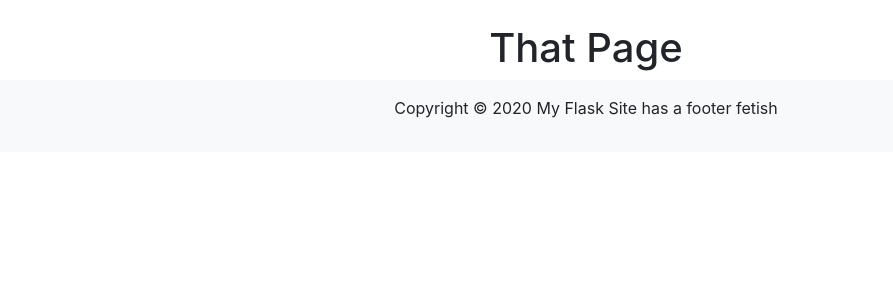
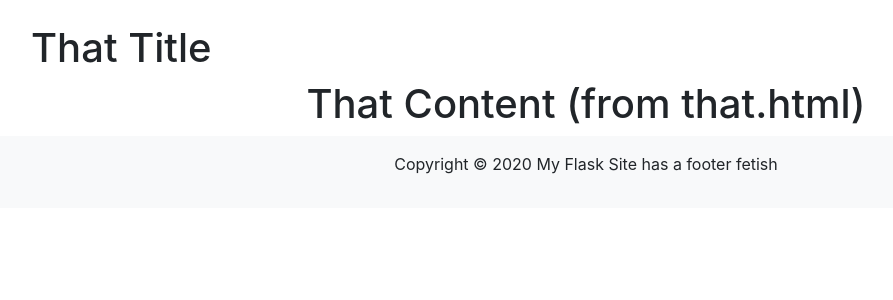
Before and after one commit to pawscanthack/Flask_App_Basic, a Flask app: template templates/that.html in a window 1280 px wide. Shown: the part 56-356 px from the top of the page, without its empty margins (54-947 px from the left). Run offline with Flask 2, Linux system fonts and the light colour scheme; the template is opened without the code that fills it: most values are stand-ins (such as "Sample title", 1, 10 or a date in 2020); some libraries are stand-ins or nearby versions.

Commit message:
Clarifying Content Delivery Mechanisms

```diff
--- a/app.py
+++ b/app.py
@@ -7,7 +7,7 @@ from datetime import datetime
 app = Flask(__name__)
 
 @app.route('/')
-def home():
+def index():
     current_year = datetime.now().year
     return render_template('index.html', current_year=current_year)
 
--- a/templates/base.html
+++ b/templates/base.html
@@ -6,7 +6,7 @@
     <meta charset="UTF-8">
     <meta name="viewport" content="width=device-width, initial-scale=1.0">
     <link rel="stylesheet" href="https://maxcdn.bootstrapcdn.com/bootstrap/4.0.0/css/bootstrap.min.css">
-    <title>Flask Bootstrap App</title>
+    <title>{% block title %} {% endblock %} Flask Bootstrap App</title>
   </head>
   <body>
     <nav class="navbar navbar-expand-lg navbar-light bg-light">
@@ -17,7 +17,7 @@
       <div class="collapse navbar-collapse" id="navbarNav">
         <ul class="navbar-nav">
           <li class="nav-item">
-            <a class="nav-link" href="{{ url_for('home') }}">Home</a>
+            <a class="nav-link" href="{{ url_for('index') }}">Home</a>
           </li>
           <li class="nav-item">
             <a class="nav-link" href="{{ url_for('this_page') }}">This</a>
--- a/templates/data.html
+++ b/templates/data.html
@@ -3,6 +3,7 @@
 {% extends "base.html" %}
 
 {% block content %}
+<h1>{% block title %} This Data {% endblock %}</h1>
   <div class="table-responsive mt-4">
     <table class="table table-bordered table-striped">
       <thead>
--- a/templates/index.html
+++ b/templates/index.html
@@ -3,6 +3,7 @@
 {% extends "base.html" %}
 
 {% block content %}
+  <h1>{% block title %} Index Title {% endblock %}</h1>
   <h1 class="text-center">Welcome to My Super Basic App</h1>
   <p class="text-center">
     <a href="/data" class="btn btn-primary">Show the dang Data</a>
--- a/templates/that.html
+++ b/templates/that.html
@@ -3,5 +3,6 @@
 {% extends "base.html" %}
 
 {% block content %}
-  <h1 class="text-center">That Page</h1>
+<h1>{% block title %} That Title {% endblock %}</h1>
+  <h1 class="text-center">That Content (from that.html)</h1>
 {% endblock %}
--- a/templates/this.html
+++ b/templates/this.html
@@ -3,5 +3,6 @@
 {% extends "base.html" %}
 
 {% block content %}
-  <h1 class="text-center">This Page</h1>
+  <h1>{% block title %} This Title {% endblock %}</h1>
+  <h1 class="text-center">This Content (from this.html)</h1>
 {% endblock %}
```
